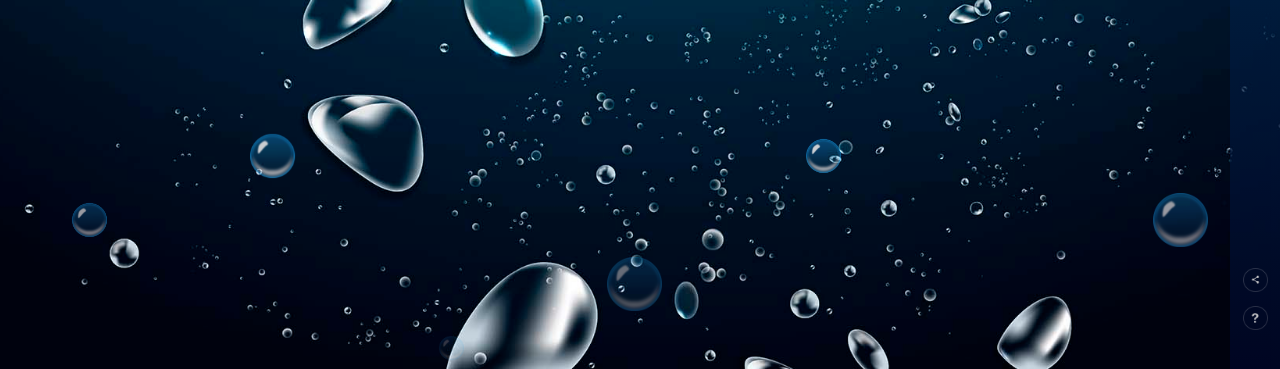
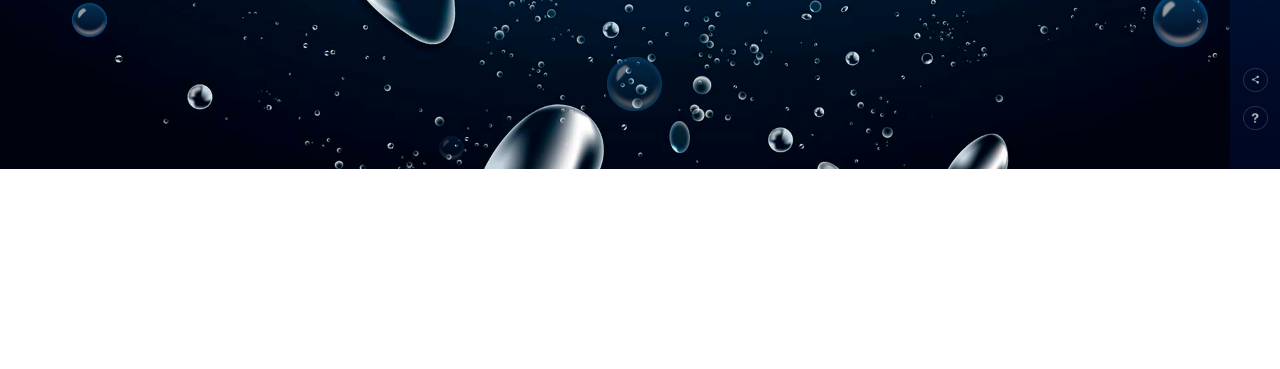
Before and after one commit to AbolnikovAnton/animatedTemplate, a plain HTML site: page index.html in a window 1280 px wide. Shown: the part 631-1000 px from the top of the page. After the commit the page ends 800 px from the top, so only its background shows below. Drawn offline with Linux system fonts and the light colour scheme.

Commit message:
change px to vh

```diff
--- a/style.css
+++ b/style.css
@@ -6,7 +6,7 @@
 
 .hero {
   width: 100%;
-  height: 1000px;
+  height: 100vh;
   background-image: url(./images/91692.jpg);
   background-size: cover;
   background-position: center;
@@ -55,7 +55,7 @@ h1 {
 
 .side-bar {
   width: 50px;
-  height: 1000px;
+  height: 100vh;
   background: linear-gradient(#00466e, #000729);
   position: absolute;
   right: 0;
```
